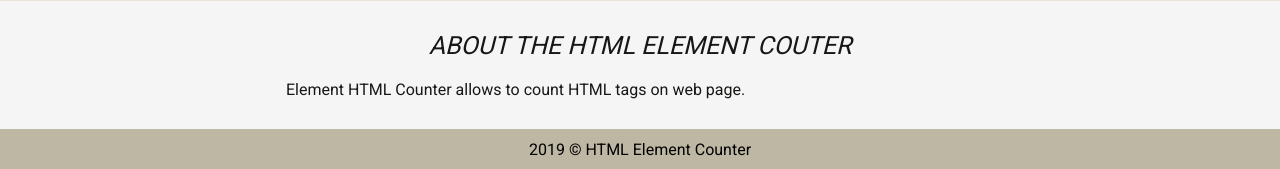
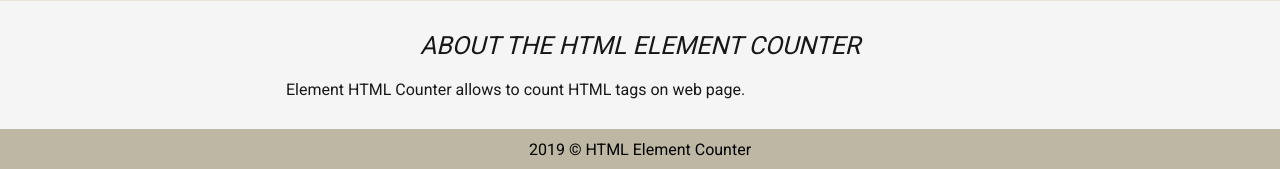
Before and after one commit to IgorBalamut/HTMLElementCounter, a PHP site: page /project/ in a window 1280 px wide. Shown: the part 1416-1585 px from the top of the page. Run offline with PHP 8.4, Linux system fonts and the light colour scheme; some libraries are stand-ins or nearby versions.

Commit message:
fix about

```diff
--- a/index.php
+++ b/index.php
@@ -106,7 +106,7 @@
 <!-- about section -->
 <section id="about">
 	<div class="about-container">
-		<div class="about-title">About the HTML ELement Couter
+		<div class="about-title">About the HTML Element Counter
 		</div>
 		<div class="about-text"><p>Element HTML Counter allows to count HTML tags on web page.</p>
 		</div>
```
